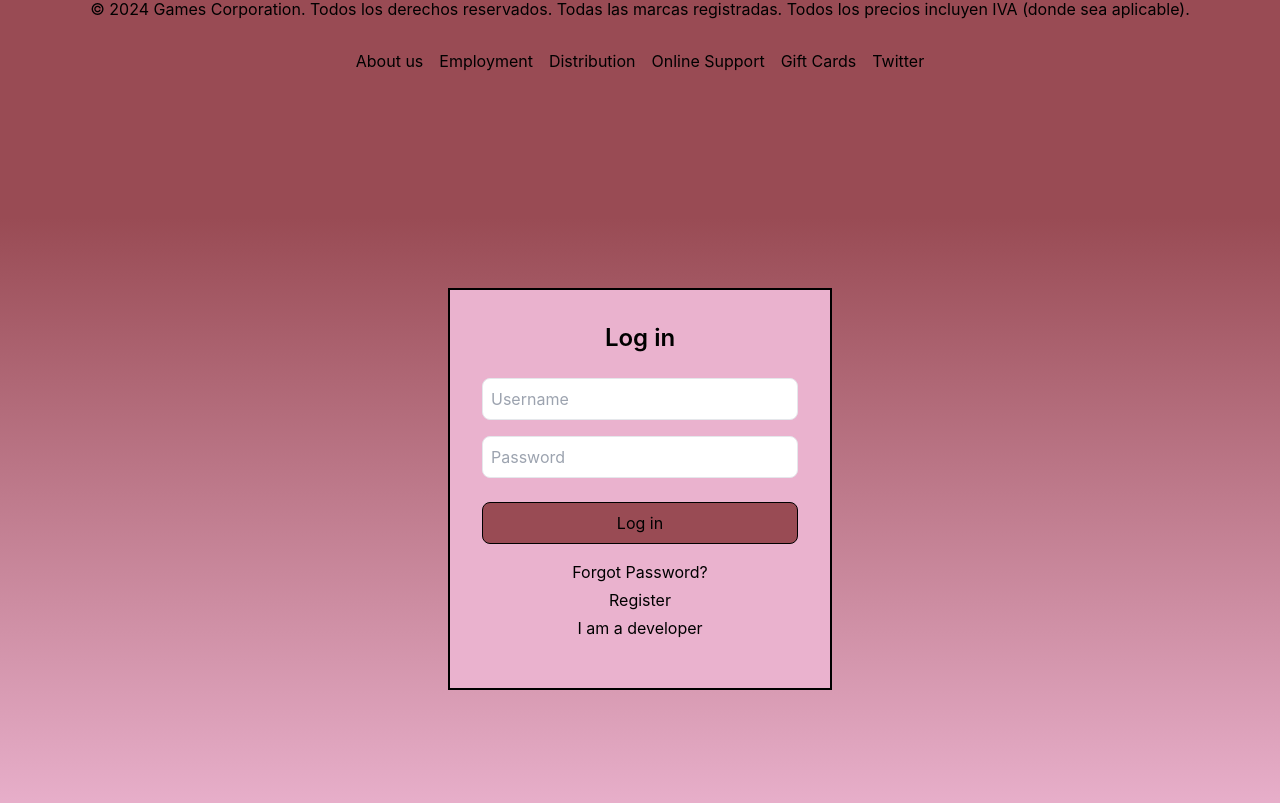
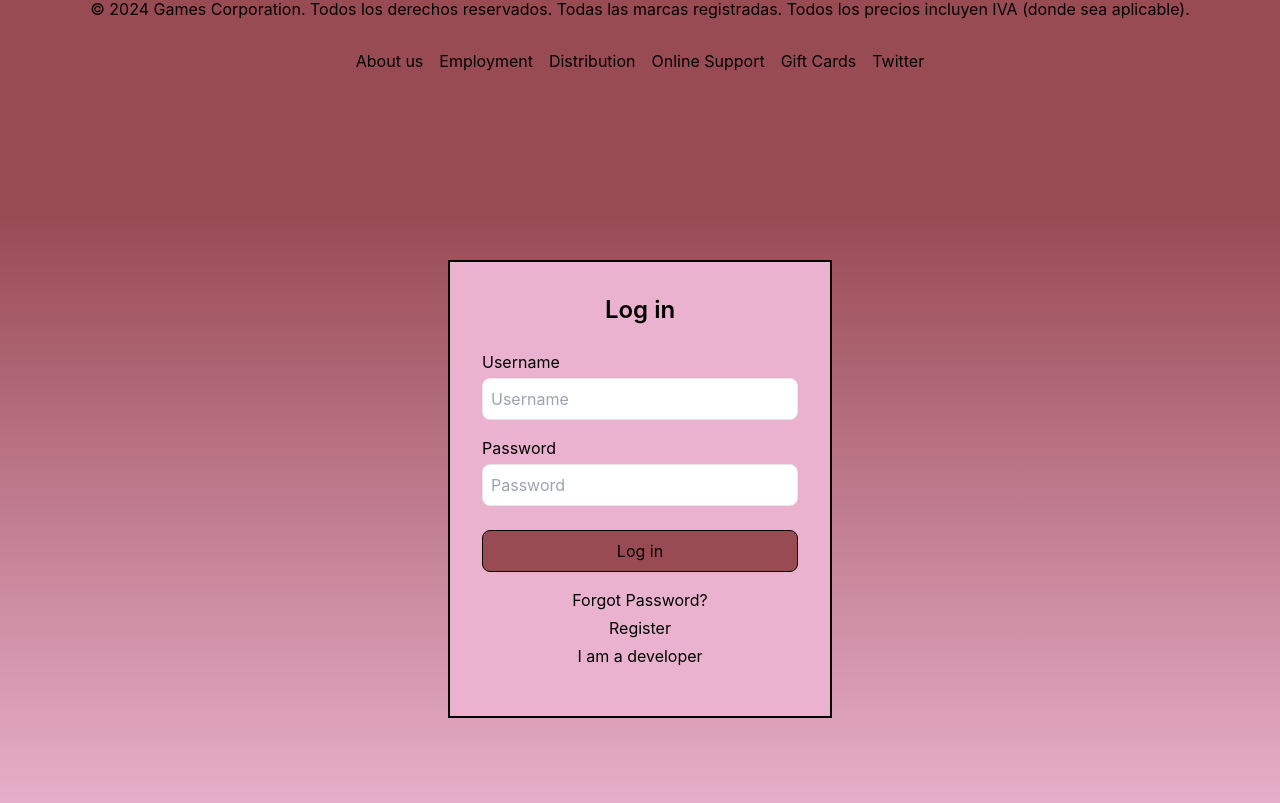
Before and after one commit to cristianvictorkim/videogameMarketplace, a React (Create React App) app in the folder steam/: page / in a window 1280 px wide. Shown: the part 1299-2102 px from the top of the page. Built offline with nearby package versions, Linux system fonts and the light colour scheme.

Commit message:
correccion en login

```diff
--- a/steam/src/components/UserLogIn.js
+++ b/steam/src/components/UserLogIn.js
@@ -5,6 +5,7 @@ const UserLogIn = () => {
       <div className="gradient flex items-center justify-center min-h-screen">
         <form className="p-8 w-full max-w-sm bg-main-color border-2 border-black">
           <h2 className="text-2xl font-semibold mb-6 text-center">Log in</h2>
+          <p className='pb-1'>Username</p>
           <div className="mb-4">
             <input
               type="text"
@@ -12,6 +13,7 @@ const UserLogIn = () => {
               className="w-full p-2 border rounded-lg"
             />
           </div>
+          <p className='pb-1'>Password</p>
           <div className="mb-6">
             <input
               type="password"
```
